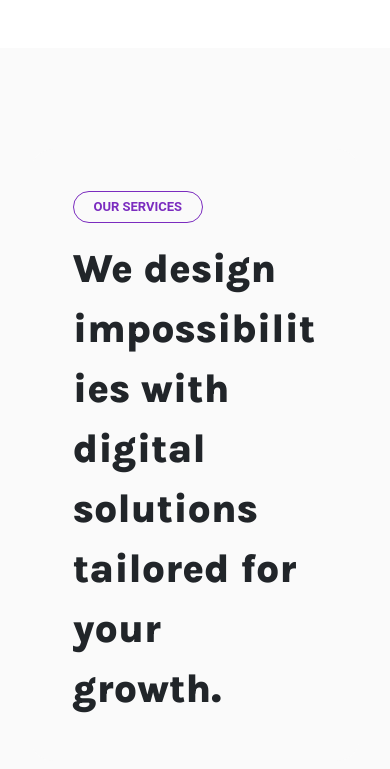
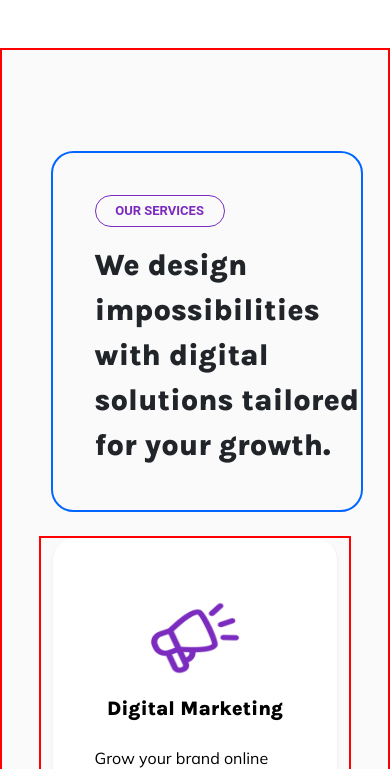
Before and after one commit to Muskan-Shobhawat/ViChainBackend, a React (Vite) app: page / in a window 390 px wide. Shown: the part 2230-2999 px from the top of the page. Built offline with nearby package versions, Linux system fonts and the light colour scheme.

Commit message:
Initial commit

```diff
--- a/src/CSS/Home/ServiceSection.css
+++ b/src/CSS/Home/ServiceSection.css
@@ -40,7 +40,7 @@
   text-align: left;
 }
 
-.cardheads{
+.cardheads {
   font-family: "Karla", sans-serif !important;
   font-weight: 800 !important;
 }
@@ -72,3 +72,494 @@
   flex-wrap: wrap !important;
   /* justify-content: space-around !important; */
 }
+
+@media only screen and (max-width: 1450px) {
+  .cardservice {
+    /* width: 25vw; */
+    border: 2px solid red !important;
+  }
+
+  #servicetext {
+    font-family: "Karla", sans-serif !important;
+    font-weight: 800 !important;
+    font-size: 35px;
+    text-align: left;
+  }
+
+
+  .realcard {
+    border: 2px solid red !important;
+    width: 25vw;
+    /* padding: 2%; */
+  }
+}
+
+@media only screen and (max-width: 1320px) {
+  .cardservice {
+    /* width: 25vw; */
+    border: 2px solid rgb(0, 255, 102) !important;
+  }
+
+  #servicetext {
+    font-family: "Karla", sans-serif !important;
+    font-weight: 800 !important;
+    font-size: 30px;
+    text-align: left;
+  }
+
+
+  .realcard {
+    border: 2px solid red !important;
+    width: 28vw;
+    /* padding: 2%; */
+  }
+
+  .imgset {
+    height: 10vh;
+    width: 5.5vw;
+    margin: 2vh 0vw;
+    /* border: 2px solid red; */
+  }
+
+  .fixbtn2 {
+    display: flex;
+    align-items: flex-start;
+    /* border: 2px solid red; */
+    width: 20vw;
+    margin: 2vh 0vw;
+  }
+}
+
+@media only screen and (max-width: 1187px) {
+  .ss {
+  background-color: #fafafa;
+  border: 2px solid red;
+  /* height: 150vh; */
+  padding: 12vh 8vw !important;
+}
+
+  .cardsectionss {
+    /* border: 2px solid black; */
+    display: flex !important;
+    align-items: center !important;
+    flex-wrap: wrap !important;
+    justify-content: space-around !important;
+    flex-direction: column;
+    /* overflow: hidden; */
+  }
+
+  .cardservice {
+    /* border: 2px solid rgb(0, 102, 255) !important; */
+    width: 70vw;
+    /* transform: translate(-22vw, 0vh); */
+    /* position: relative; */
+  }
+
+  #servicetext {
+    font-family: "Karla", sans-serif !important;
+    /* border: 2px solid rgb(0, 102, 255) !important; */
+    font-weight: 800 !important;
+    font-size: 30px;
+    width: 40vw;
+    text-align: left;
+  }
+
+
+  .realcard {
+    /* border: 2px solid red !important; */
+    width: 70vw;
+    /* padding: 2%; */
+  }
+
+  .at{
+    /* border: 2px solid red !important; */
+    width: 70vw;
+  }
+
+  .imgset {
+    height: 10vh;
+    width: 5.8vw;
+    margin: 2vh 0vw;
+    /* border: 2px solid red; */
+  }
+
+  .fixbtn2 {
+    display: flex;
+    align-items: flex-start;
+    /* border: 2px solid red; */
+    width: 13vw;
+    margin: 2vh 0vw;
+  }
+}
+
+@media only screen and (max-width: 1110px) {
+  .ss {
+  background-color: #fafafa;
+  border: 2px solid rgb(0, 255, 187);
+  /* height: 150vh; */
+  padding: 12vh 8vw !important;
+}
+
+  .cardsectionss {
+    /* border: 2px solid black; */
+    display: flex !important;
+    align-items: center !important;
+    flex-wrap: wrap !important;
+    justify-content: space-around !important;
+    flex-direction: column;
+    /* overflow: hidden; */
+  }
+
+  .cardservice {
+    /* border: 2px solid rgb(0, 102, 255) !important; */
+    width: 70vw;
+    /* transform: translate(-22vw, 0vh); */
+    /* position: relative; */
+  }
+
+  #servicetext {
+    font-family: "Karla", sans-serif !important;
+    /* border: 2px solid rgb(0, 102, 255) !important; */
+    font-weight: 800 !important;
+    font-size: 30px;
+    width: 40vw;
+    text-align: left;
+  }
+
+
+  .realcard {
+    /* border: 2px solid red !important; */
+    width: 70vw;
+    /* padding: 2%; */
+  }
+
+  .at{
+    /* border: 2px solid red !important; */
+    width: 70vw;
+  }
+
+  .imgset {
+    height: 10vh;
+    width: 6vw;
+    margin: 2vh 0vw;
+    /* border: 2px solid red; */
+  }
+
+  .fixbtn2 {
+    display: flex;
+    align-items: flex-start;
+    /* border: 2px solid red; */
+    width: 15vw;
+    margin: 2vh 0vw;
+  }
+}
+
+@media only screen and (max-width: 958px) {
+  .ss {
+  background-color: #fafafa;
+  border: 2px solid rgb(0, 13, 255);
+  /* height: 150vh; */
+  padding: 12vh 8vw !important;
+}
+
+  .cardsectionss {
+    /* border: 2px solid black; */
+    display: flex !important;
+    align-items: center !important;
+    flex-wrap: wrap !important;
+    justify-content: space-around !important;
+    flex-direction: column;
+    /* overflow: hidden; */
+  }
+
+  .cardservice {
+    /* border: 2px solid rgb(0, 102, 255) !important; */
+    width: 70vw;
+    /* transform: translate(-22vw, 0vh); */
+    /* position: relative; */
+  }
+
+  #servicetext {
+    font-family: "Karla", sans-serif !important;
+    /* border: 2px solid rgb(0, 102, 255) !important; */
+    font-weight: 800 !important;
+    font-size: 30px;
+    width: 40vw;
+    text-align: left;
+  }
+
+
+  .realcard {
+    /* border: 2px solid red !important; */
+    width: 70vw;
+    /* padding: 2%; */
+  }
+
+  .at{
+    /* border: 2px solid red !important; */
+    width: 70vw;
+  }
+
+  .imgset {
+    height: 10vh;
+    width: 7vw;
+    margin: 2vh 0vw;
+    /* border: 2px solid red; */
+  }
+
+  .fixbtn2 {
+    display: flex;
+    align-items: flex-start;
+    /* border: 2px solid red; */
+    width: 20vw;
+    margin: 2vh 0vw;
+  }
+}
+
+@media only screen and (max-width: 719px) {
+  .ss {
+  background-color: #fafafa;
+  border: 2px solid rgb(255, 0, 162);
+  /* height: 150vh; */
+  padding: 12vh 8vw !important;
+}
+
+  .cardsectionss {
+    /* border: 2px solid black; */
+    display: flex !important;
+    align-items: center !important;
+    flex-wrap: wrap !important;
+    justify-content: space-around !important;
+    flex-direction: column;
+    /* overflow: hidden; */
+  }
+
+  .cardservice {
+    /* border: 2px solid rgb(0, 102, 255) !important; */
+    width: 70vw;
+    /* transform: translate(-22vw, 0vh); */
+    /* position: relative; */
+  }
+
+  #servicetext {
+    font-family: "Karla", sans-serif !important;
+    /* border: 2px solid rgb(0, 102, 255) !important; */
+    font-weight: 800 !important;
+    font-size: 30px;
+    width: 40vw;
+    text-align: left;
+  }
+
+
+  .realcard {
+    /* border: 2px solid red !important; */
+    width: 70vw;
+    /* padding: 2%; */
+  }
+
+  .at{
+    /* border: 2px solid red !important; */
+    width: 70vw;
+  }
+
+  .imgset {
+    height: 10vh;
+    width: 9vw;
+    margin: 2vh 0vw;
+    /* border: 2px solid red; */
+  }
+
+  .fixbtn2 {
+    display: flex;
+    align-items: flex-start;
+    /* border: 2px solid red; */
+    width: 22vw;
+    margin: 2vh 0vw;
+  }
+}
+
+@media only screen and (max-width: 655px) {
+  .ss {
+  background-color: #fafafa;
+  border: 2px solid rgb(0, 255, 34);
+  /* height: 150vh; */
+  padding: 12vh 8vw !important;
+}
+
+  .cardsectionss {
+    /* border: 2px solid black; */
+    display: flex !important;
+    align-items: center !important;
+    flex-wrap: wrap !important;
+    justify-content: space-around !important;
+    flex-direction: column;
+    /* overflow: hidden; */
+  }
+
+  .cardservice {
+    /* border: 2px solid rgb(0, 102, 255) !important; */
+    width: 70vw;
+    /* transform: translate(-22vw, 0vh); */
+    /* position: relative; */
+  }
+
+  #servicetext {
+    font-family: "Karla", sans-serif !important;
+    /* border: 2px solid rgb(0, 102, 255) !important; */
+    font-weight: 800 !important;
+    font-size: 30px;
+    width: 60vw;
+    text-align: left;
+  }
+
+
+  .realcard {
+    /* border: 2px solid red !important; */
+    width: 70vw;
+    /* padding: 2%; */
+  }
+
+  .at{
+    /* border: 2px solid red !important; */
+    width: 70vw;
+  }
+
+  .imgset {
+    height: 10vh;
+    width: 11vw;
+    margin: 2vh 0vw;
+    /* border: 2px solid red; */
+  }
+
+  .fixbtn2 {
+    display: flex;
+    align-items: flex-start;
+    /* border: 2px solid red; */
+    width: 25vw;
+    margin: 2vh 0vw;
+  }
+}
+
+@media only screen and (max-width: 575px) {
+  .ss {
+  background-color: #fafafa;
+  border: 2px solid rgb(0, 30, 255);
+  /* height: 150vh; */
+  padding: 12vh 8vw !important;
+}
+
+  .cardsectionss {
+    /* border: 2px solid black; */
+    display: flex !important;
+    align-items: center !important;
+    flex-wrap: wrap !important;
+    justify-content: space-around !important;
+    flex-direction: column;
+    /* overflow: hidden; */
+  }
+
+  .cardservice {
+    /* border: 2px solid rgb(0, 102, 255) !important; */
+    width: 70vw;
+    /* transform: translate(-22vw, 0vh); */
+    /* position: relative; */
+  }
+
+  #servicetext {
+    font-family: "Karla", sans-serif !important;
+    /* border: 2px solid rgb(0, 102, 255) !important; */
+    font-weight: 800 !important;
+    font-size: 30px;
+    width: 60vw;
+    text-align: left;
+  }
+
+
+  .realcard {
+    /* border: 2px solid red !important; */
+    width: 70vw;
+    /* padding: 2%; */
+  }
+
+  .at{
+    /* border: 2px solid red !important; */
+    width: 70vw;
+  }
+
+  .imgset {
+    height: 10vh;
+    width: 13vw;
+    margin: 2vh 0vw;
+    /* border: 2px solid red; */
+  }
+
+  .fixbtn2 {
+    display: flex;
+    align-items: flex-start;
+    /* border: 2px solid red; */
+    width: 30vw;
+    margin: 2vh 0vw;
+  }
+}
+
+@media only screen and (max-width: 412px) {
+  .ss {
+  background-color: #fafafa;
+  border: 2px solid rgb(255, 0, 0);
+  /* height: 150vh; */
+  padding: 12vh 8vw !important;
+}
+
+  .cardsectionss {
+    /* border: 2px solid black; */
+    display: flex !important;
+    align-items: center !important;
+    flex-wrap: wrap !important;
+    justify-content: space-around !important;
+    flex-direction: column;
+    /* overflow: hidden; */
+  }
+
+  .cardservice {
+    border: 2px solid rgb(0, 102, 255) !important;
+    width: 80vw;
+    /* transform: translate(-22vw, 0vh); */
+    /* position: relative; */
+  }
+
+  #servicetext {
+    font-family: "Karla", sans-serif !important;
+    /* border: 2px solid rgb(0, 102, 255) !important; */
+    font-weight: 800 !important;
+    font-size: 30px;
+    width: 70vw;
+    text-align: left;
+  }
+
+
+  .realcard {
+    /* border: 2px solid red !important; */
+    width: 80vw;
+    /* padding: 2%; */
+  }
+
+  .at{
+    /* border: 2px solid red !important; */
+    width: 80vw;
+  }
+
+  .imgset {
+    height: 10vh;
+    width: 25vw;
+    margin: 2vh 0vw;
+    /* border: 2px solid red; */
+  }
+
+  .fixbtn2 {
+    display: flex;
+    align-items: flex-start;
+    /* border: 2px solid red; */
+    width: 40vw;
+    margin: 2vh 0vw;
+  }
+}
--- a/src/Components/Home/ServiceSection.jsx
+++ b/src/Components/Home/ServiceSection.jsx
@@ -16,7 +16,7 @@ const Services = () => {
     <section className="py-5 ss">
       <div className="row g-4 justify-content-center  cardsectionss">
         {/* Card 1 - Our Services Heading */}
-        <div className="col-md-4">
+        <div className="col-md-4 at">
           <div className="card h-100 text-center border-0 shadow-sm cardservice">
             <div className="card-body d-flex flex-column justify-content-center">
               <Chip
```
